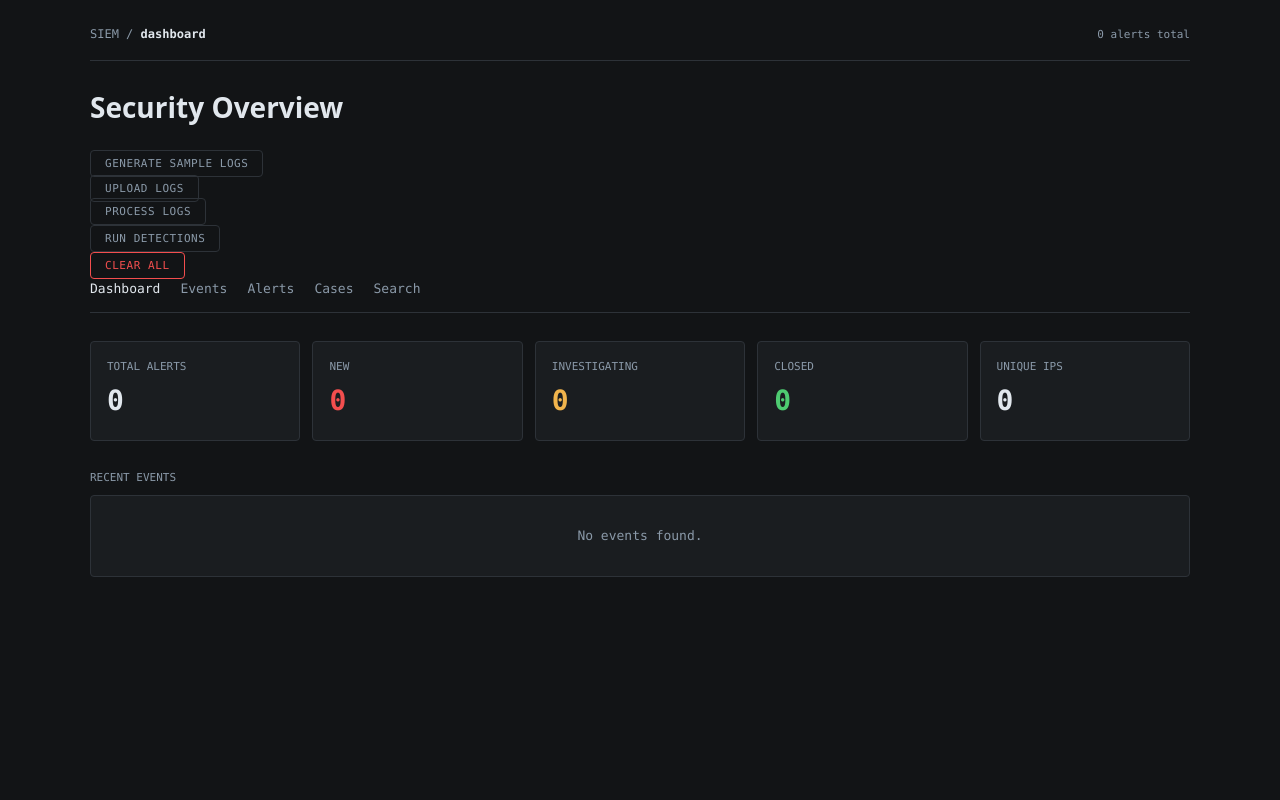
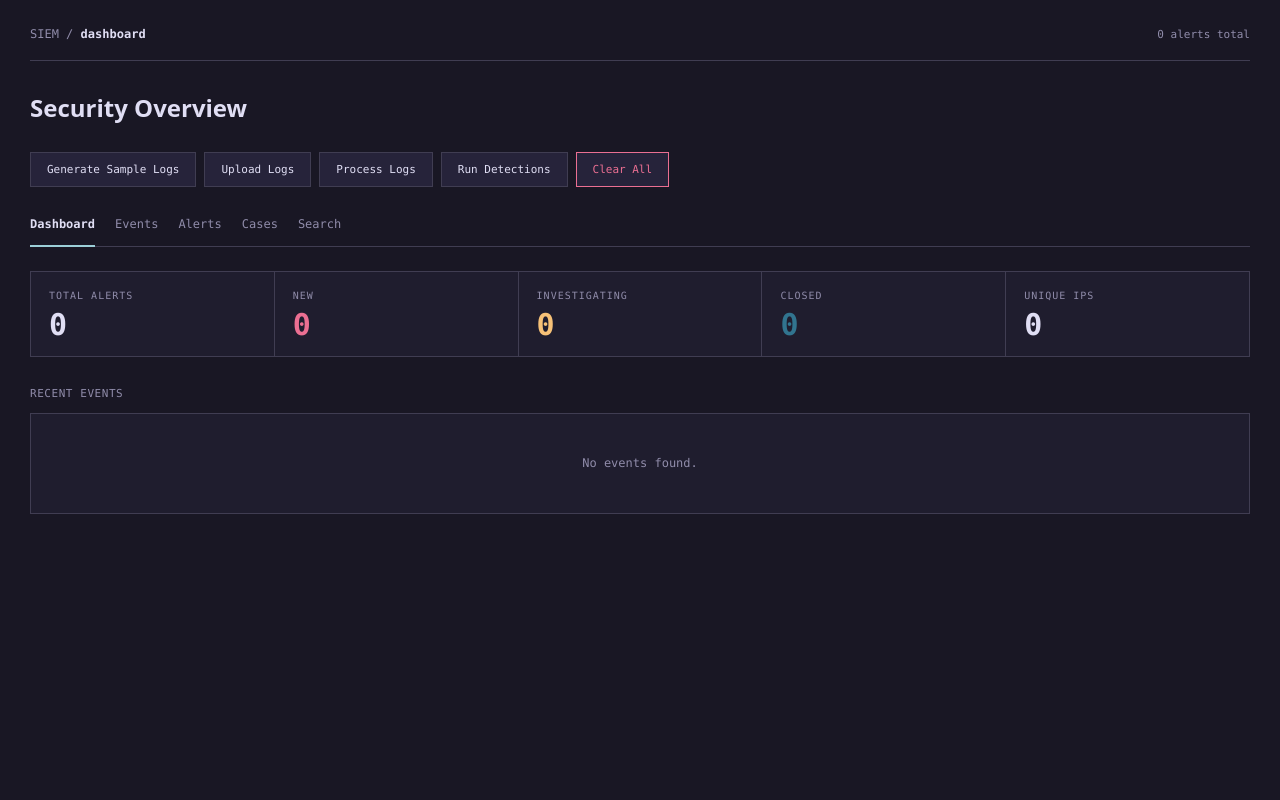
Before and after one commit to yugg755i/siem-platform, a Flask app: page / in a window 1280 px wide. Run offline with Flask 3, Linux system fonts and the light colour scheme; data that the repository does not hold is empty; parts of the project's set-up code (start-up, migrations or seed data) failed here and were passed over.

Commit message:
feat: update styling

```diff
--- a/static/style.css
+++ b/static/style.css
@@ -1,19 +1,21 @@
 :root {
-  --bg: #121416;
-  --surface: #1a1d20;
-  --surface-alt: #24282c;
-  --text: #e1e7ed;
-  --text-muted: #8a99a8;
-  --accent: #4fa3ff;
-  --success: #4ecb71;
-  --warning: #f1b44c;
-  --danger: #f34e4e;
-  --border: #2d3238;
+  --bg: #191724;
+  --surface: #1f1d2e;
+  --surface-alt: #26233a;
+  --text: #e0def4;
+  --text-muted: #908caa;
+  --accent: #9ccfd8;
+  --success: #31748f;
+  --warning: #f6c177;
+  --danger: #eb6f92;
+  --border: #403d52;
   --mono: "Consolas", "Menlo", monospace;
   --sans: system-ui, -apple-system, BlinkMacSystemFont, sans-serif;
 }
 
-*, *::before, *::after {
+*,
+*::before,
+*::after {
   box-sizing: border-box;
   margin: 0;
   padding: 0;
@@ -38,18 +40,19 @@ a:hover {
 }
 
 .page {
-  max-width: 1100px;
+  max-width: 100%;
   margin: 0 auto;
+  padding: 0 5px;
 }
 
-/* Header Navbar */
+/* ── header ── */
 header {
   display: flex;
   align-items: center;
   justify-content: space-between;
   padding-bottom: 16px;
   border-bottom: 1px solid var(--border);
-  margin-bottom: 24px;
+  margin-bottom: 28px;
 }
 
 .header-left {
@@ -59,172 +62,366 @@ header {
 }
 .header-left strong {
   color: var(--text);
+  font-weight: 600;
 }
+.header-left a {
+  color: var(--text-muted);
+}
+.header-left a:hover {
+  color: var(--accent);
+}
+
 .header-right {
   font-family: var(--mono);
   font-size: 11px;
   color: var(--text-muted);
 }
 
+/* ── title + nav ── */
 .page-title {
-  font-size: 28px;
+  font-family: var(--sans);
+  font-size: 24px;
   font-weight: 700;
-  margin-bottom: 20px;
+  margin-bottom: 24px;
+  color: var(--text);
 }
 
 .nav {
   display: flex;
   gap: 20px;
-  margin-bottom: 28px;
+  margin-bottom: 24px;
   border-bottom: 1px solid var(--border);
   padding-bottom: 12px;
 }
+
 .nav a {
   color: var(--text-muted);
+  text-decoration: none;
   font-family: var(--mono);
-  font-size: 13px;
+  font-size: 12px;
+  transition: color 0.15s ease;
 }
-.nav a:hover, .nav a.active {
+.nav a:hover {
+  color: var(--accent);
+}
+.nav a.active {
   color: var(--text);
+  font-weight: 600;
+  position: relative;
+}
+.nav a.active::after {
+  content: '';
+  position: absolute;
+  bottom: -13px;
+  left: 0;
+  right: 0;
+  height: 2px;
+  background: var(--accent);
 }
 
-/* KPI Dash Metrics */
+/* ── stat row ── */
 .stat-row {
   display: grid;
-  grid-template-columns: repeat(auto-fit, minmax(160px, 1fr));
-  gap: 12px;
+  grid-template-columns: repeat(auto-fit, minmax(220px, 1fr));
+  gap: 1px;
+  background: var(--border);
+  border: 1px solid var(--border);
   margin-bottom: 28px;
 }
+
 .stat {
   background: var(--surface);
-  border: 1px solid var(--border);
-  padding: 16px;
-  border-radius: 4px;
+  padding: 16px 18px;
 }
+
 .stat-label {
   font-family: var(--mono);
-  font-size: 11px;
+  font-size: 10px;
+  letter-spacing: 0.1em;
   text-transform: uppercase;
   color: var(--text-muted);
-  margin-bottom: 4px;
+  margin-bottom: 6px;
 }
+
 .stat-value {
-  font-size: 28px;
+  font-family: var(--mono);
+  font-size: 30px;
   font-weight: 700;
-  font-family: var(--mono);
+  color: var(--text);
+  line-height: 1;
 }
 .stat-value--danger { color: var(--danger); }
 .stat-value--warning { color: var(--warning); }
 .stat-value--success { color: var(--success); }
 
-/* Information Panels */
+/* ── section label ── */
 .section-label {
   font-family: var(--mono);
   font-size: 11px;
+  letter-spacing: 0.05em;
   text-transform: uppercase;
   color: var(--text-muted);
-  margin-bottom: 8px;
-  margin-top: 20px;
+  margin-bottom: 10px;
+  margin-top: 24px;
 }
 
-.ip-block, .table-block {
+/* ── top IPs ── */
+.ip-block {
   background: var(--surface);
   border: 1px solid var(--border);
-  border-radius: 4px;
-  overflow: hidden;
-  margin-bottom: 24px;
+  margin-bottom: 28px;
 }
 
 .ip-row {
   display: flex;
+  align-items: center;
   justify-content: space-between;
   padding: 10px 16px;
   border-bottom: 1px solid var(--border);
 }
-.ip-row:last-child { border-bottom: none; }
-.ip-addr { font-family: var(--mono); color: var(--accent); }
-.ip-count { font-family: var(--mono); color: var(--text-muted); }
+.ip-row:last-child {
+  border-bottom: none;
+}
 
-/* Table Elements */
+.ip-addr {
+  font-family: var(--mono);
+  font-size: 12px;
+  color: var(--accent);
+}
+
+.ip-count {
+  font-family: var(--mono);
+  font-size: 11px;
+  color: var(--text-muted);
+}
+
+/* ── search & input forms ── */
+.search-block {
+  margin-bottom: 28px;
+  display: flex;
+  gap: 8px;
+}
+
+.search-input, input[type="text"], select, textarea {
+  background: var(--bg);
+  border: 1px solid var(--border);
+  color: var(--text);
+  font-family: var(--mono);
+  font-size: 12px;
+  padding: 8px 12px;
+  outline: none;
+  border-radius: 0;
+}
+.search-input::placeholder {
+  color: var(--text-muted);
+}
+.search-input:focus, select:focus, textarea:focus {
+  border-color: var(--accent);
+}
+
+select {
+  cursor: pointer;
+  background: var(--surface-alt);
+}
+
+textarea {
+  width: 100%;
+  line-height: 1.5;
+}
+
+/* ── action layouts ── */
+.actions {
+  display: flex;
+  flex-wrap: wrap;
+  gap: 8px;
+  margin-bottom: 28px;
+}
+.actions form {
+  display: inline-flex;
+}
+
+.action-btn, .search-btn {
+  background: var(--surface-alt);
+  border: 1px solid var(--border);
+  color: var(--text);
+  font-family: var(--mono);
+  font-size: 11px;
+  padding: 8px 16px;
+  cursor: pointer;
+}
+.action-btn:hover, .search-btn:hover {
+  border-color: var(--accent);
+  color: var(--accent);
+}
+.action-btn--danger {
+  color: var(--danger);
+  border-color: var(--danger);
+}
+.action-btn--danger:hover {
+  background: var(--danger);
+  color: var(--bg);
+  border-color: var(--danger);
+}
+
+/* ── high-density grid tables ── */
+.table-block {
+  background: var(--surface);
+  border: 1px solid var(--border);
+  margin-bottom: 28px;
+}
+
 table {
   width: 100%;
   border-collapse: collapse;
 }
+
 th {
+  font-family: var(--mono);
+  font-size: 10px;
+  letter-spacing: 0.1em;
+  text-transform: uppercase;
+  color: var(--text-muted);
+  padding: 10px 14px;
+  text-align: left;
+  font-weight: 500;
+  border-bottom: 1px solid var(--border);
+  background: var(--bg);
+}
+
+td {
+  font-family: var(--mono);
+  font-size: 11px;
+  padding: 10px 14px;
+  border-bottom: 1px solid var(--border);
+  color: var(--text);
+  vertical-align: middle;
+}
+
+tbody tr:last-child td {
+  border-bottom: none;
+}
+tbody tr.clickable {
+  cursor: pointer;
+}
+tbody tr:hover {
+  background: var(--surface-alt);
+}
+
+td.ts { color: var(--text-muted); }
+td.ip { color: var(--accent); }
+td strong { color: var(--text); }
+
+.table-footer {
+  padding: 10px 14px;
+  background: var(--bg);
+  border-top: 1px solid var(--border);
   font-family: var(--mono);
   font-size: 11px;
   color: var(--text-muted);
-  padding: 10px 14px;
-  text-align: left;
-  background: var(--surface-alt);
-  border-bottom: 1px solid var(--border);
 }
-td {
+
+/* ── key-value list blocks ── */
+.kv-list {
+  background: var(--surface);
+  border: 1px solid var(--border);
+  margin-bottom: 28px;
+}
+.kv-row {
+  display: flex;
   padding: 10px 14px;
   border-bottom: 1px solid var(--border);
+  align-items: center;
 }
-tr:last-child td { border-bottom: none; }
-tr.clickable { cursor: pointer; }
-tr.clickable:hover { background: var(--surface-alt); }
+.kv-row:last-child {
+  border-bottom: none;
+}
+.kv-key {
+  width: 160px;
+  flex-shrink: 0;
+  font-family: var(--mono);
+  font-size: 10px;
+  text-transform: uppercase;
+  letter-spacing: 0.05em;
+  color: var(--text-muted);
+}
+.kv-val {
+  flex-grow: 1;
+  font-family: var(--mono);
+  font-size: 11px;
+  color: var(--text);
+}
+.kv-val strong { color: var(--text); }
 
-td.ts { font-family: var(--mono); color: var(--text-muted); }
-td.ip { font-family: var(--mono); color: var(--accent); }
-
-/* Badges */
+/* ── severity and workflow status badges ── */
 .badge {
   display: inline-block;
   padding: 2px 6px;
   font-family: var(--mono);
   font-size: 10px;
   font-weight: 600;
-  border-radius: 3px;
   text-transform: uppercase;
-}
-.badge--critical, .badge--high { background: rgba(243,78,78,0.15); color: var(--danger); border: 1px solid var(--danger); }
-.badge--medium { background: rgba(241,180,76,0.15); color: var(--warning); border: 1px solid var(--warning); }
-.badge--low, .badge--info { background: rgba(79,163,255,0.15); color: var(--accent); border: 1px solid var(--accent); }
-
-.badge--status-new, .badge--status-open { background: var(--danger); color: #fff; }
-.badge--status-investigating { background: var(--warning); color: #121416; }
-.badge--status-closed, .badge--status-resolved { background: var(--success); color: #121416; }
-
-/* Key Value grids */
-.kv-list { background: var(--surface); border: 1px solid var(--border); border-radius: 4px; }
-.kv-row { display: flex; justify-content: space-between; padding: 10px 16px; border-bottom: 1px solid var(--border); }
-.kv-row:last-child { border-bottom: none; }
-.kv-key { font-family: var(--mono); color: var(--text-muted); }
-
-/* Search components */
-.search-block { display: flex; gap: 10px; margin-bottom: 24px; }
-.search-input { flex: 1; background: var(--surface); border: 1px solid var(--border); color: var(--text); padding: 8px 12px; border-radius: 4px; font-family: var(--mono); }
-.search-input:focus { border-color: var(--accent); outline: none; }
-.search-btn { background: var(--accent); color: #121416; border: none; padding: 8px 20px; border-radius: 4px; cursor: pointer; font-weight: 600; }
-.search-btn:hover { opacity: 0.9; }
-
-.empty { padding: 30px; text-align: center; color: var(--text-muted); font-family: var(--mono); }
-.table-footer { padding: 10px 14px; background: var(--surface-alt); font-size: 12px; color: var(--text-muted); }
-
-.action-btn {
-  background: transparent;
   border: 1px solid var(--border);
-  color: var(--text-muted);
-  padding: 6px 14px;
-  border-radius: 4px;
-  font-family: var(--mono);
-  font-size: 11px;
-  cursor: pointer;
-  text-transform: uppercase;
-  letter-spacing: 0.05em;
-  transition: border-color 0.15s, color 0.15s;
-}
-.action-btn:hover {
-  border-color: var(--text-muted);
+  background: var(--bg);
   color: var(--text);
 }
-.action-btn--danger {
+
+.badge--critical, .badge--high, .badge--true_positive {
+  color: var(--danger);
   border-color: var(--danger);
-  color: var(--danger);
+  background: rgba(235, 111, 146, 0.1);
 }
-.action-btn--danger:hover {
-  background: rgba(243,78,78,0.1);
+.badge--warning, .badge--medium {
+  color: var(--warning);
+  border-color: var(--warning);
+  background: rgba(246, 193, 119, 0.1);
 }
+.badge--success, .badge--low, .badge--false_positive, .badge--benign {
+  color: var(--success);
+  border-color: var(--success);
+  background: rgba(49, 116, 143, 0.1);
+}
+.badge--info {
+  color: var(--accent);
+  border-color: var(--border);
+}
+
+.badge--status-new, .badge--status-open, .badge--status-escalated {
+  background: var(--danger);
+  color: var(--bg);
+  border-color: var(--danger);
+}
+.badge--status-investigating {
+  background: var(--warning);
+  color: var(--bg);
+  border-color: var(--warning);
+}
+.badge--status-closed, .badge--status-resolved {
+  background: var(--success);
+  color: var(--text);
+  border-color: var(--success);
+}
+
+/* ── auxiliary layouts ── */
+.empty {
+  padding: 40px 16px;
+  text-align: center;
+  font-family: var(--mono);
+  font-size: 12px;
+  color: var(--text-muted);
+}
+
+.evidence-list {
+  list-style: none;
+  padding-left: 0;
+}
+.evidence-list li {
+  position: relative;
+  padding-left: 14px;
+  color: var(--text);
+}
+.evidence-list li::before {
+  content: "»";
+  position: absolute;
+  left: 0;
+  color: var(--text-muted);
+}
```
